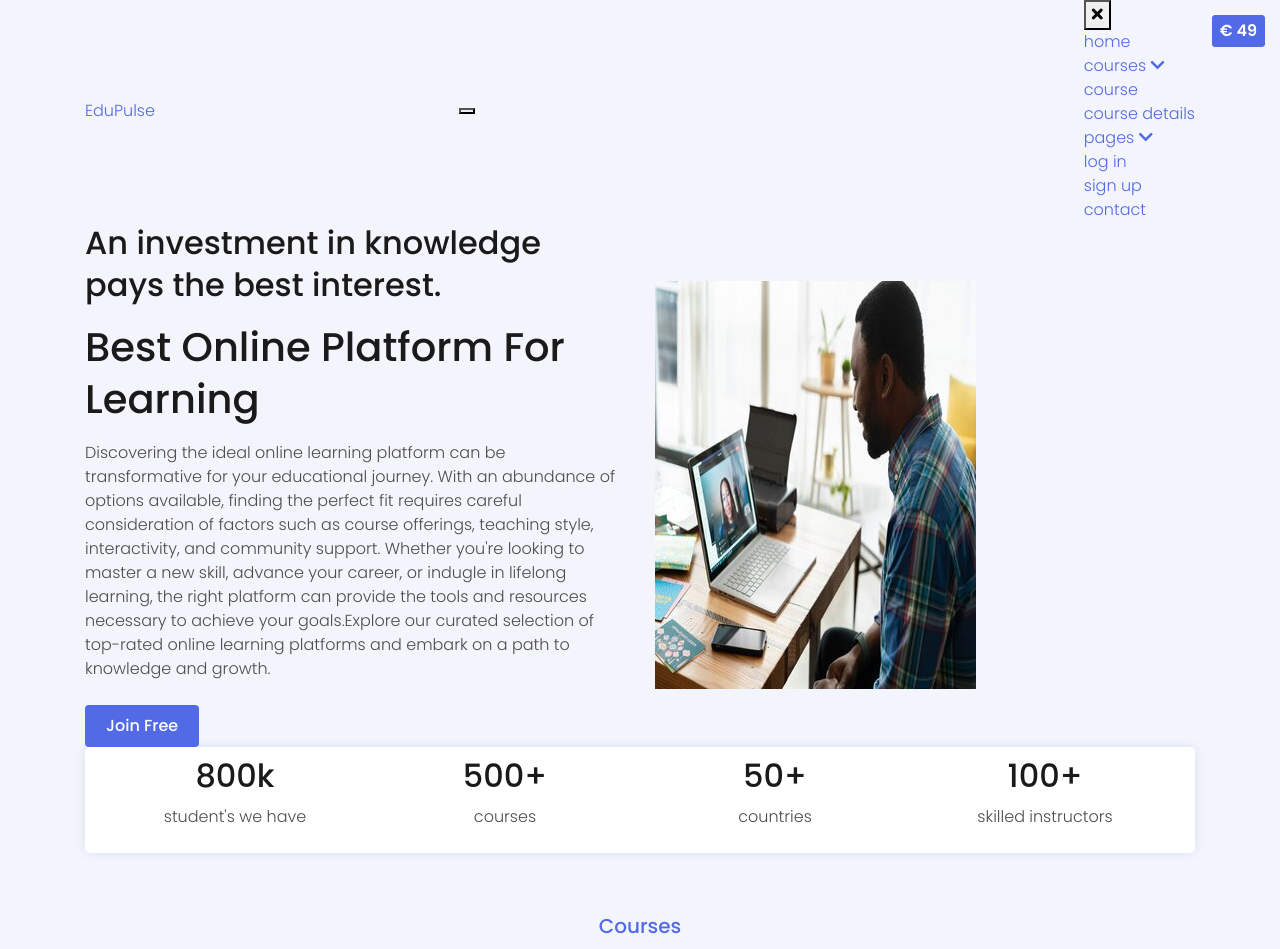
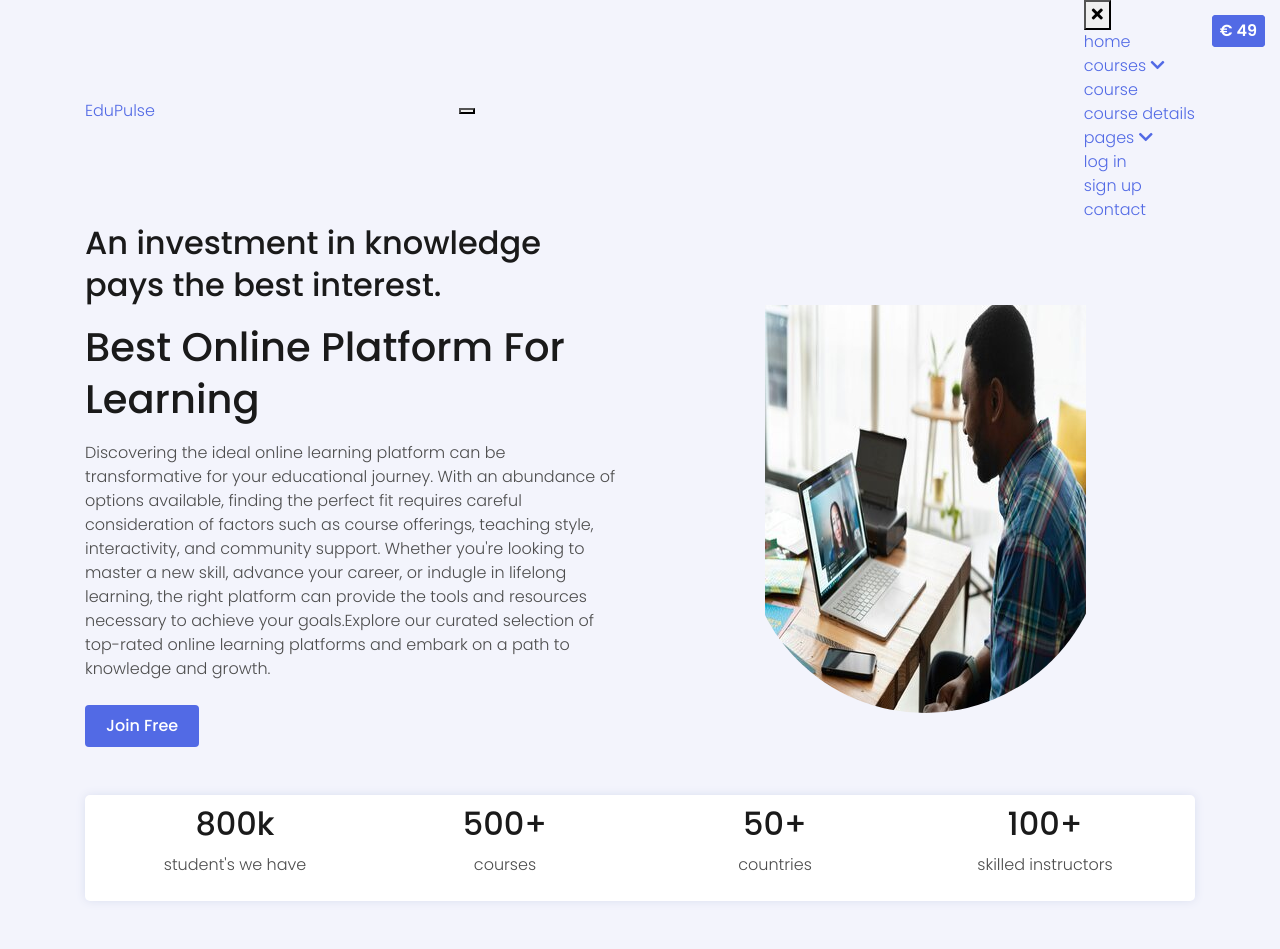
Before and after one commit to AshrafUAsif/B9IS123-Programming-For-Information-Systems-Group-CA2, a Flask app: page / in a window 1280 px wide. Shown: the top 949 px of the page. Run offline with Flask 3, Linux system fonts and the light colour scheme; some libraries are stand-ins or nearby versions.

Commit message:
Circular Images style has been added into style.css

```diff
--- a/static/css/style.css
+++ b/static/css/style.css
@@ -241,6 +241,32 @@ h3{
    top: 0;
    animation: loaderIn 2s linear infinite;
 }
+/* ------------------------
+ 11. =circular img
+ --------------------------- */
+ .circular-img{
+   max-width: 360px;
+   margin:auto;
+   position: relative;
+   z-index: 1;
+}
+.circular-img-inner{
+   text-align: center;
+   border-radius: 0 0 180px 180px;
+   overflow:hidden;
+}
+.circular-img-circle{
+   height: 360px;
+   width: 360px;
+   position: absolute;
+   left: 0;
+   bottom: 0;
+   border-radius: 50%;
+}
+.circular-img img{
+   position: relative;
+   z-index: 1;
+}
 
 /* -------------------------
   20. =courses section
--- a/templates/base.html
+++ b/templates/base.html
@@ -106,7 +106,7 @@
                             <p class="mb-4">
                                 Discovering the ideal online learning platform can be transformative for your educational journey. With an abundance of options available, finding the perfect fit requires careful consideration of factors such as course offerings, teaching style, interactivity, and community support. Whether you're looking to master a new skill, advance your career, or indugle in lifelong learning, the right platform can provide the tools and resources necessary to achieve your goals.Explore our curated selection of top-rated online learning platforms and embark on a path to knowledge and growth.
                             </p>
-                            <a href="sign-up.html" class="btn btn-theme">join free</a>
+                            <a href="sign-up.html" class="btn btn-theme mb-5">join free</a>
                         </div>
                     </div>
                     <div class="col-md-6 order-first order-md-last mb-5 mb-md-0">
```
